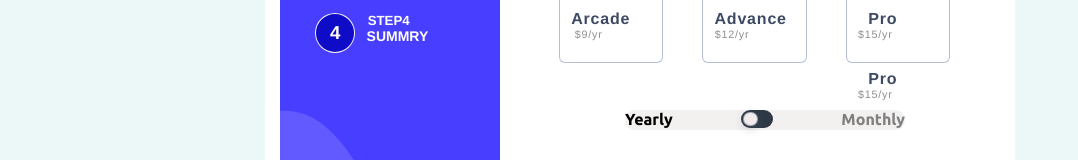
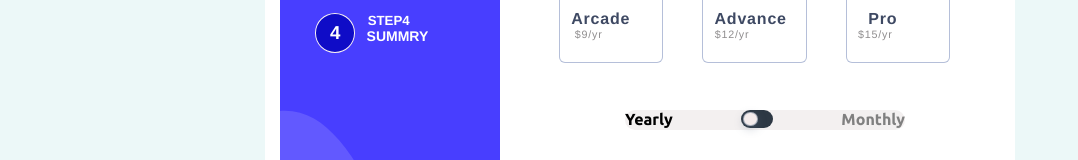
Before and after one commit to matthew-ladipo/multi-step-form-page, a React (Create React App) app: page /step2 in a window 1280 px wide. Shown: the part 266-426 px from the top of the page, without its empty margins (0-1078 px from the left). Built offline with nearby package versions, Linux system fonts and the light colour scheme; a web font is replaced by a local one.

Commit message:
button styles

```diff
--- a/src/layouts/step1/step1.module.css
+++ b/src/layouts/step1/step1.module.css
@@ -117,7 +117,7 @@
     margin: 0 -24px;
   }
   .actions{
-    margin: 315px  11px;
+    margin: 100px  -115px;
 
   }
 }
--- a/src/layouts/step2/step2.jsx
+++ b/src/layouts/step2/step2.jsx
@@ -96,8 +96,7 @@ const [choose, setChoose] = useState(false)
                   <br />
                   <h4 >Pro</h4>
                   <h6 >$15/yr</h6>
-                  <h4>Pro</h4>
-                  <h6>$15/yr</h6>
+
                 </span>
               </label>
             </div>
```
